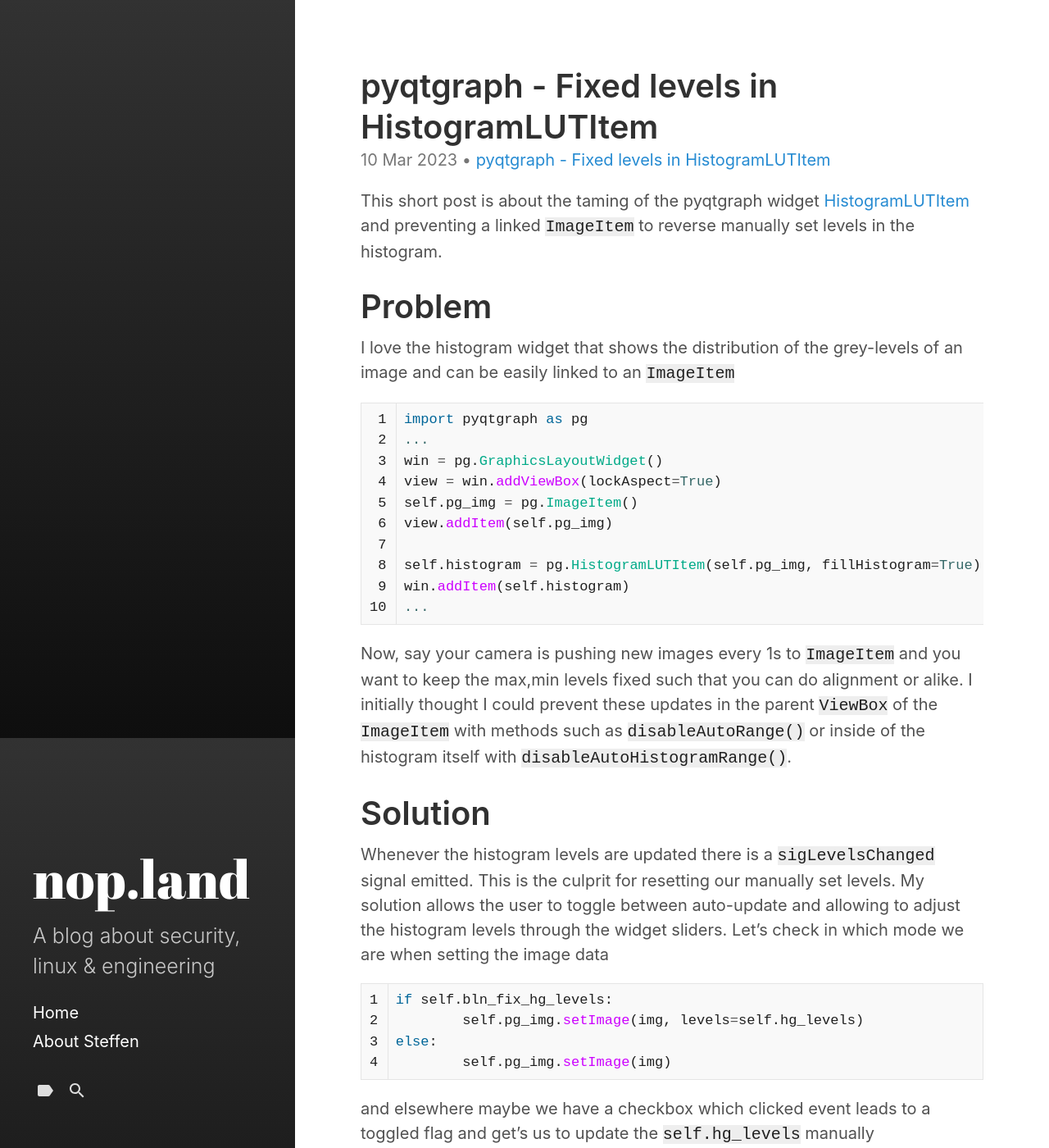
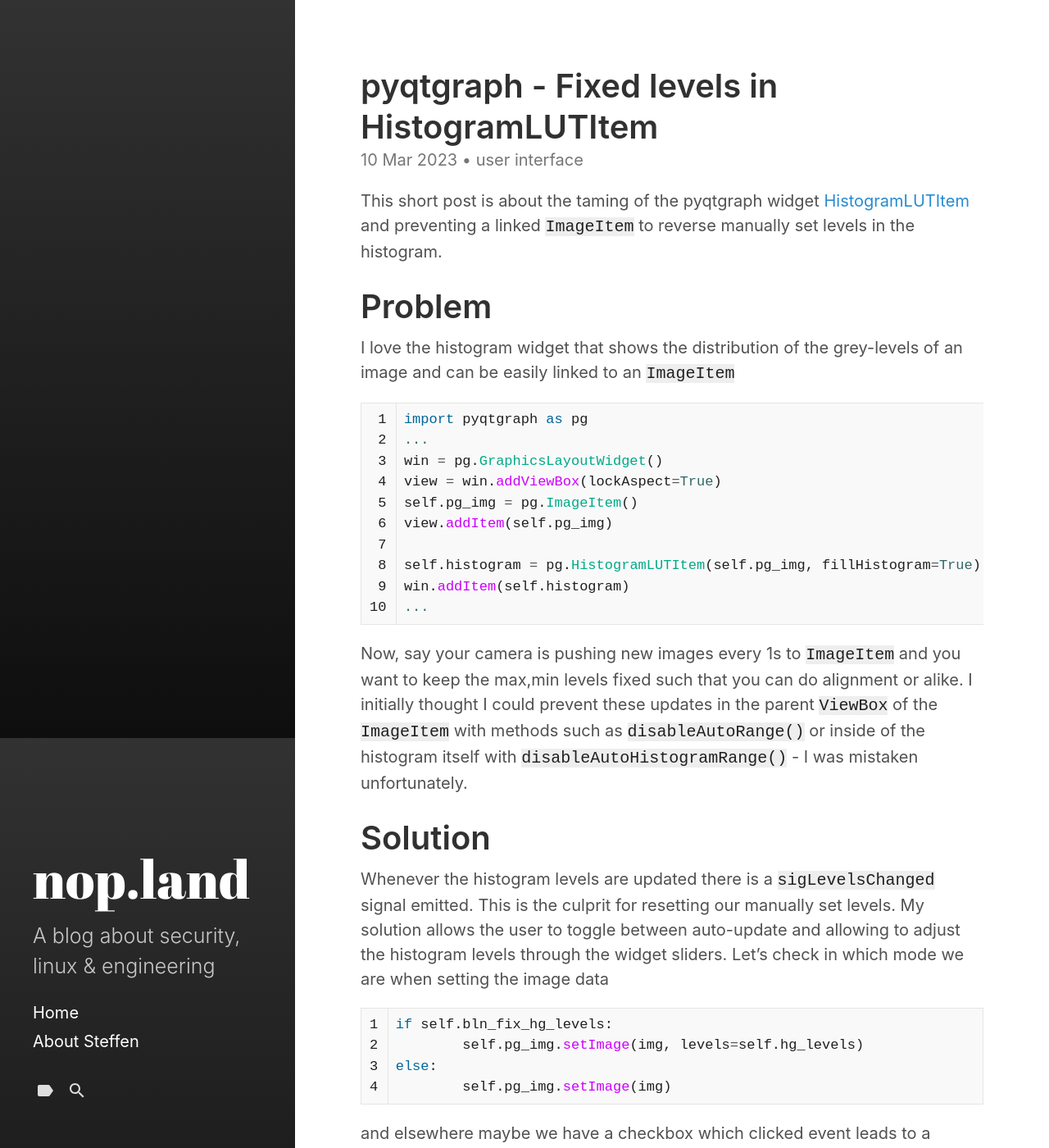
Before and after one commit to bytewvr/blog, a Jekyll site: the page built from _posts/2023-03-10-pyqtgraph-Fixed_levels_in_HistogramLUTItem.md, in a window 1280 px wide and 1400 px high. Shown: the whole window at 82% size. Built offline with Jekyll 4.4.1, drawn with Linux system fonts in a browser that asks for light colours.

Commit message:
fix text

````diff
--- a/_posts/2023-03-10-pyqtgraph-Fixed_levels_in_HistogramLUTItem.md
+++ b/_posts/2023-03-10-pyqtgraph-Fixed_levels_in_HistogramLUTItem.md
@@ -1,7 +1,7 @@
 ---
 layout: post
 title: pyqtgraph - Fixed levels in HistogramLUTItem
-category: UI
+category: user interface
 date: 2023-03-10
 tags:
   - PyQt5
@@ -9,7 +9,6 @@ tags:
   - python
 ---
 This short post is about the taming of the pyqtgraph widget [HistogramLUTItem](https://pyqtgraph.readthedocs.io/en/latest/api_reference/graphicsItems/histogramlutitem.html) and preventing a linked `ImageItem` to reverse manually set levels in the histogram.
-
 <!--more-->
 # Problem
 I love the histogram widget that shows the distribution of the grey-levels of an image and can be easily linked to an `ImageItem`
@@ -25,7 +24,7 @@ self.histogram = pg.HistogramLUTItem(self.pg_img, fillHistogram=True)
 win.addItem(self.histogram)
 ...
 ```
-Now, say your camera is pushing new images every 1s to  `ImageItem` and you want to keep the max,min levels fixed such that you can do alignment or alike. I initially thought I could prevent these updates in the parent `ViewBox` of the `ImageItem` with methods such as `disableAutoRange()` or inside of the histogram itself with `disableAutoHistogramRange()`.
+Now, say your camera is pushing new images every 1s to  `ImageItem` and you want to keep the max,min levels fixed such that you can do alignment or alike. I initially thought I could prevent these updates in the parent `ViewBox` of the `ImageItem` with methods such as `disableAutoRange()` or inside of the histogram itself with `disableAutoHistogramRange()` - I was mistaken unfortunately.
 # Solution
 Whenever the histogram levels are updated there is a `sigLevelsChanged` signal emitted. This is the culprit for resetting our manually set levels. My solution allows the user to toggle between auto-update and allowing to adjust the histogram levels through the widget sliders. Let's check in which mode we are when setting the image data
 ```python
````
